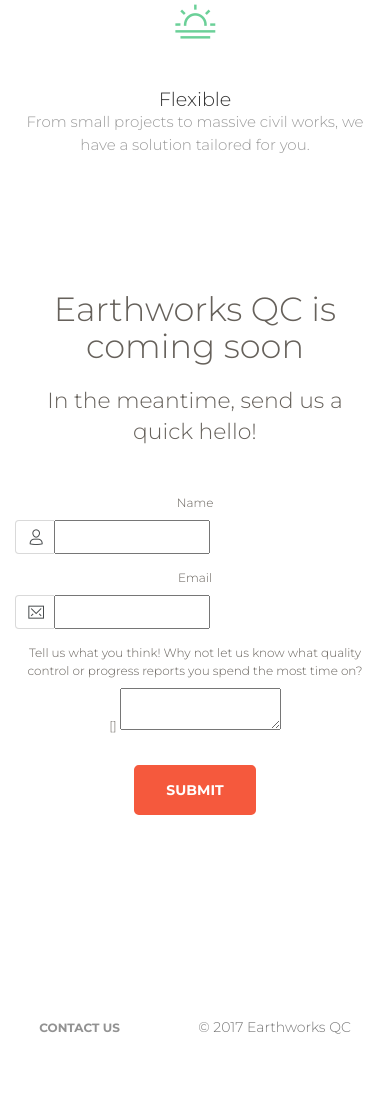
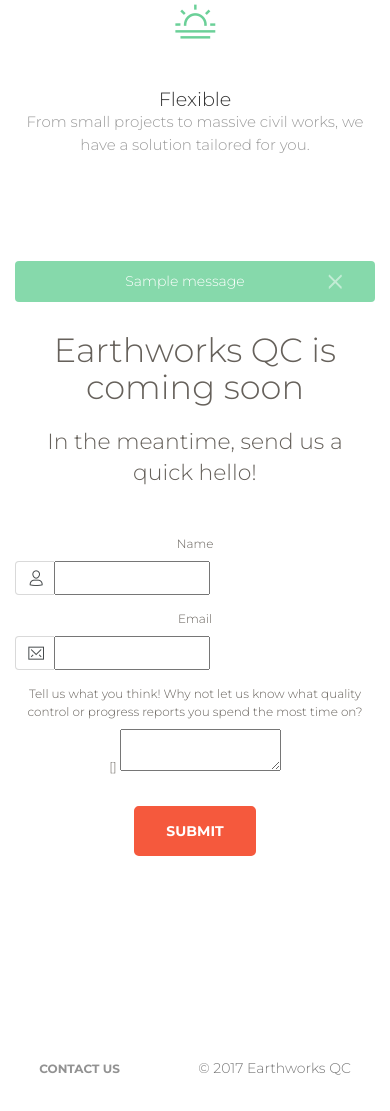
Before and after one commit to stephenhillier/epm, a Django app: template landing/templates/landing/landing.html in a window 390 px wide. Shown: the part 1755-2866 px from the top of the page. Before the commit the page ends 2789 px from the top, so only its background shows below. Run offline with Django 3.2, Linux system fonts and the light colour scheme; the template is opened without the code that fills it, so the values that code supplies are empty, except form fields; tables that the repository leaves empty hold one stand-in row (values such as "Sample post"); one stand-in notice (Sample message) is shown; form fields are guessed from the names that the template uses; some libraries are stand-ins or nearby versions.

Commit message:
success message

```diff
--- a/landing/templates/landing/landing.html
+++ b/landing/templates/landing/landing.html
@@ -124,7 +124,17 @@
 			<div class="section landing-section">
                 <div class="container">
                     <div class="row">
-                        <div class="col-md-8 offset-md-2"><a name="sayhello"></a>
+                        <div class="col-md-8 offset-md-2">
+							{% if messages %}
+								<div class="alert alert-success">
+										<div class="container">
+											<button type="button" class="close" data-dismiss="alert" aria-label="Close">
+												<i class="nc-icon nc-simple-remove"></i>
+											</button>
+											<span>{% for message in messages %}{{ message }}{% endfor %}</span>
+										</div>
+									</div>
+							{% endif %}
 							<h2 class="text-center">Earthworks QC is coming soon</h2>
 							<h3 class="text-center">In the meantime, send us a quick hello!</h3>
                             <form class="contact-form" method='POST' action=''> {% csrf_token %}
--- a/landing/views.py
+++ b/landing/views.py
@@ -7,7 +7,7 @@ from landing.forms import HelloForm
 class LandingView(SuccessMessageMixin, CreateView):
     template_name = "landing/landing.html"
     form_class = HelloForm
-    success_url = "/"
+    success_url = "/#sayhello"
 
     def get_success_message(self, cleaned_data):
         print('test')
```
